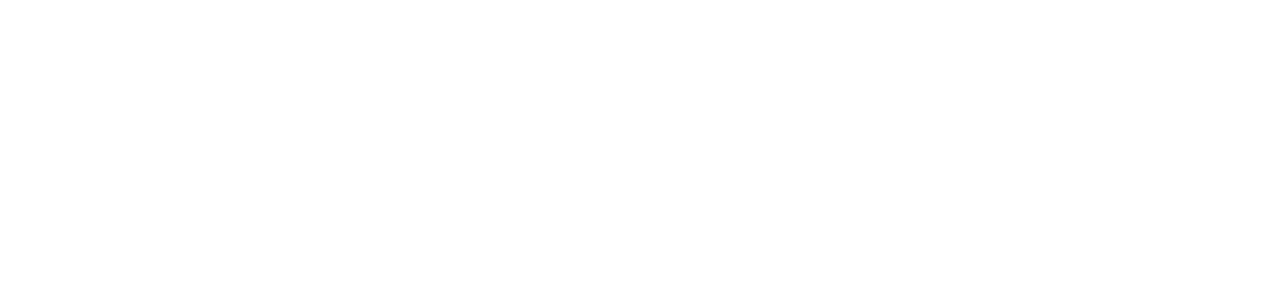
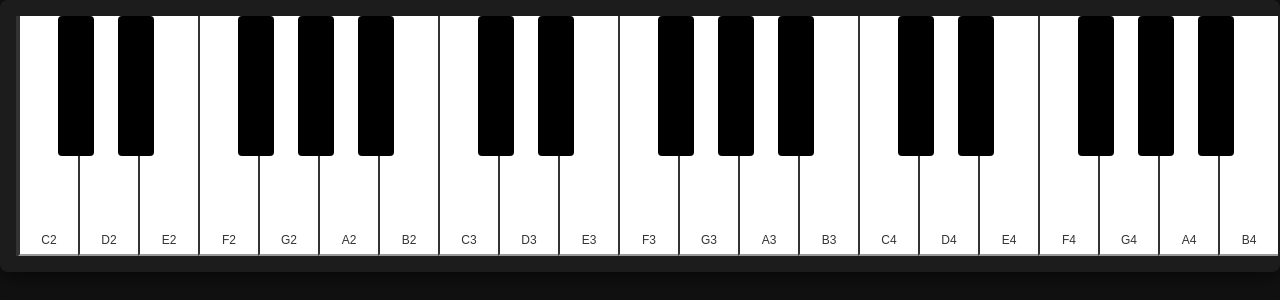
Before and after one commit to NitaiBell/my-music-practice, a React (Vite) app: page /keyboard in a window 1280 px wide. Before the commit this address had no page. Shown: the top 300 px of the page. Built offline with nearby package versions, Linux system fonts and the light colour scheme.

Commit message:
7 - with first keyboard

```diff
--- a/src/App.jsx
+++ b/src/App.jsx
@@ -2,6 +2,8 @@
 import Home from "./pages/Home.jsx";
 import PlayNote from "./practices/playnote/PlayNote.jsx";
 import PingPongMelodyContainer from "./practices/melody_training/PingPongMelodyContainer.jsx";
+import Keyboard from "./practices/keyboard/Keyboard.jsx";
+
 
 function App() {
   return (
@@ -10,6 +12,7 @@
         <Route path="/" element={<Home />} />
         <Route path="/play" element={<PlayNote />} />
         <Route path="/melody" element={<PingPongMelodyContainer />} />
+        <Route path="/keyboard" element={<Keyboard />} />
       </Routes>
     </Router>
   );
--- a/src/index.css
+++ b/src/index.css
@@ -1,4 +1,3 @@
-/* Reset default browser styles */
 * {
   margin: 0;
   padding: 0;
@@ -10,11 +9,12 @@
   font-family: 'Arial', sans-serif;
   color: #333;
   line-height: 1.6;
-
+  background: #111;
+  overflow-x: hidden; /* prevent horizontal glitching */
+  overflow-y: auto;   /* allow vertical scroll if needed */
 }
 
 html, body {
-  width: 100vw;
-  height: 100vh;
-  overflow: hidden; /* ✅ Prevents sneaky scrollbars */
+  width: 100%;
+  height: 100%;
 }
--- /dev/null
+++ b/src/practices/keyboard/Keyboard.css
@@ -0,0 +1,88 @@
+:root {
+    --white-key-width: 60px;
+    --white-key-height: 240px;
+    --black-key-width: 36px;
+    --black-key-height: 140px;
+  }
+
+  .keyboard {
+    display: flex;
+    align-items: flex-end;
+    height: calc(var(--white-key-height) + 32px);
+    overflow-x: auto;
+    background: #1c1c1c;
+    padding: 16px;
+    border-radius: 8px;
+    box-shadow: 0 4px 20px rgba(0, 0, 0, 0.6);
+  }
+
+  .octave {
+    width: calc(var(--white-key-width) * 7);
+    position: relative;
+    display: flex;
+    flex-shrink: 0;
+    border-left: 2px solid #333; /* ✅ fixes missing line between B and C */
+  }
+
+  .white-keys {
+    display: flex;
+    z-index: 1;
+  }
+
+  .white-key {
+    width: var(--white-key-width);
+    height: var(--white-key-height);
+    background: white;
+    border-left: 2px solid #333;       /* Clean divider between keys */
+    border-bottom: 2px solid #999;     /* Subtle base line */
+    display: flex;
+    align-items: flex-end;
+    justify-content: center;
+    font-size: 0.75rem;
+    cursor: pointer;
+    user-select: none;
+    position: relative;
+  }
+
+  .white-key:hover {
+    background: #f0f0f0;
+  }
+
+  .white-key:active {
+    background: #ddd;
+  }
+
+  .white-key .label {
+    padding: 4px;
+    color: #333;
+  }
+
+  .black-keys {
+    position: absolute;
+    top: 0;
+    left: 0;
+    height: var(--black-key-height);
+    width: 100%;
+    pointer-events: none;
+    z-index: 2;
+  }
+
+  .black-key {
+    position: absolute;
+    width: var(--black-key-width);
+    height: var(--black-key-height);
+    background: black;
+    border-radius: 4px;
+    pointer-events: auto;
+    cursor: pointer;
+    z-index: 3;
+    transition: background 0.1s ease;
+  }
+
+  .black-key:hover {
+    background: #222;
+  }
+
+  .black-key:active {
+    background: #111;
+  }
--- /dev/null
+++ b/src/practices/keyboard/Keyboard.jsx
@@ -0,0 +1,84 @@
+import React from 'react';
+import './Keyboard.css';
+
+const whiteNotes = ['C', 'D', 'E', 'F', 'G', 'A', 'B'];
+const blackNotesMap = {
+  C: 'Cs',
+  D: 'Ds',
+  F: 'Fs',
+  G: 'Gs',
+  A: 'As',
+};
+
+// Manual black key positions relative to white keys (for top-down accuracy)
+const blackNotePositions = {
+  C: 1,
+  D: 2,
+  F: 4,
+  G: 5,
+  A: 6,
+};
+
+const playNote = (note) => {
+  const audio = new Audio(`/clean_cut_notes/${note}.wav`);
+  audio.play();
+};
+
+const Octave = ({ number }) => {
+    const blackNotePositions = {
+      C: 1,
+      D: 2,
+      F: 4,
+      G: 5,
+      A: 6,
+    };
+
+    return (
+      <div className="octave">
+        {/* White keys */}
+        <div className="white-keys">
+          {whiteNotes.map((whiteNote) => (
+            <div
+              key={`${whiteNote}${number}`}
+              className="white-key"
+              onClick={() => playNote(`${whiteNote}${number}`)}
+            >
+              <div className="label">{`${whiteNote}${number}`}</div>
+            </div>
+          ))}
+        </div>
+
+        {/* Black keys */}
+        <div className="black-keys">
+          {Object.entries(blackNotePositions).map(([whiteNote, pos]) => {
+            const blackNote = blackNotesMap[whiteNote];
+            return (
+              <div
+                key={`${blackNote}${number}`}
+                className="black-key"
+                style={{
+                  left: `calc(${pos} * var(--white-key-width) - var(--black-key-width) / 2 - 2px)`,
+                }}
+                onClick={(e) => {
+                  e.stopPropagation();
+                  playNote(`${blackNote}${number}`);
+                }}
+              />
+            );
+          })}
+        </div>
+      </div>
+    );
+  };
+
+
+const Keyboard = () => {
+  const octaves = [];
+  for (let i = 2; i <= 4; i++) {
+    octaves.push(<Octave key={i} number={i} />);
+  }
+
+  return <div className="keyboard">{octaves}</div>;
+};
+
+export default Keyboard;
```
